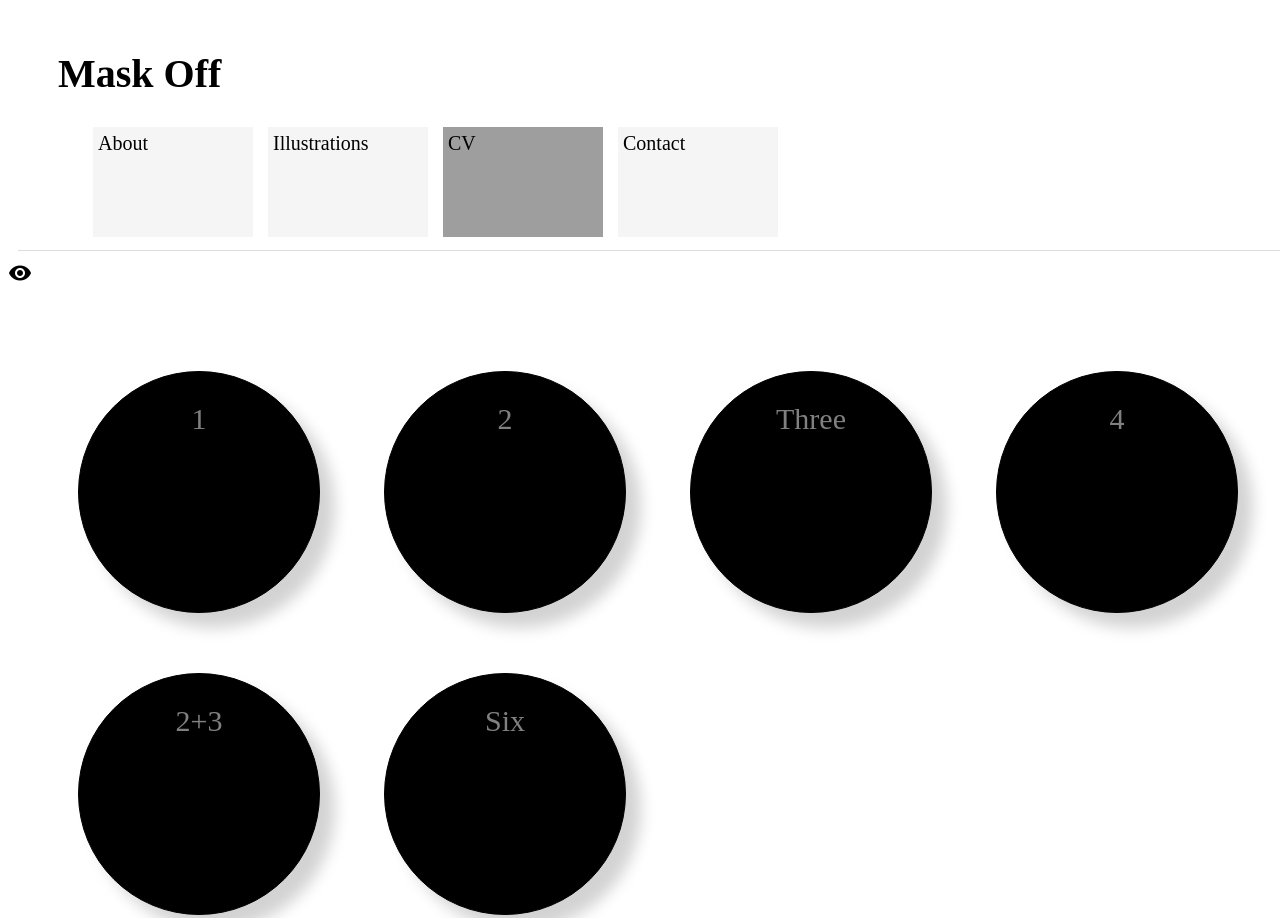
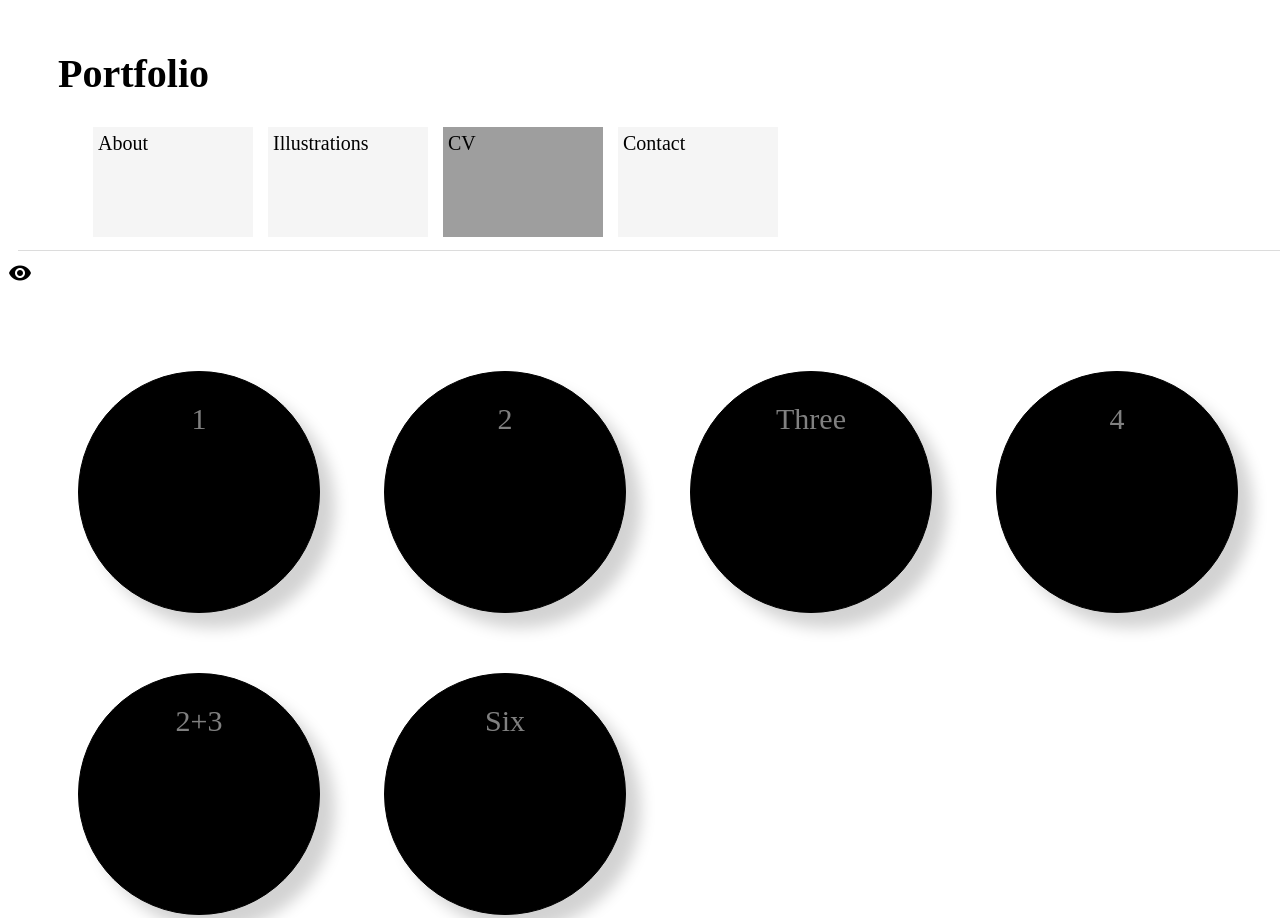
Before and after one commit to aa3718/mainSpace, a plain HTML site: page index.html in a window 1280 px wide. Shown: the top 918 px of the page. Drawn offline with nearby package versions, Linux system fonts and the light colour scheme; grey boxes are pictures that could not be loaded; a web font is replaced by a local one.

Commit message:
Update index.html

```diff
--- a/index.html
+++ b/index.html
@@ -11,7 +11,7 @@
 <body>
 
     <div id="headerTile">
-    <h1>Mask Off</h1>
+    <h1>Portfolio</h1>
            <div id="boxOfOtherContent">
                <ul>
                <li>About</li>
```
